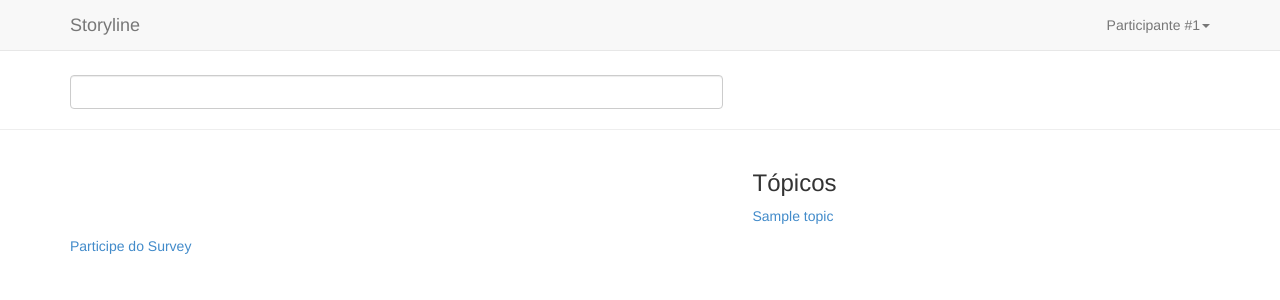
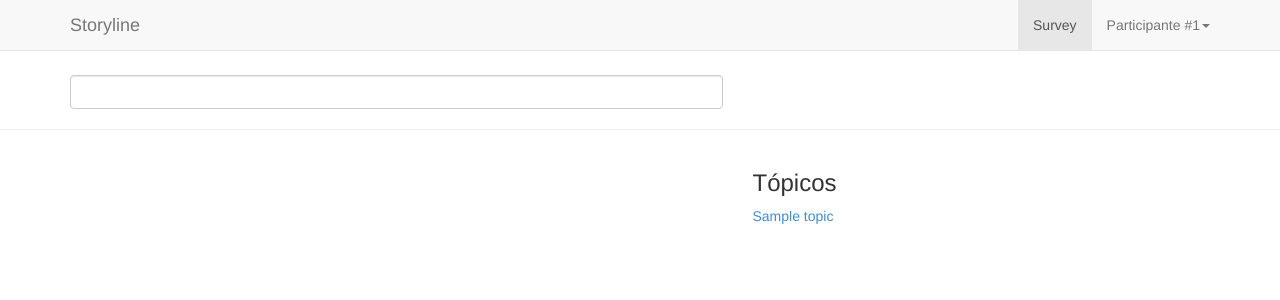
Before and after one commit to phillipecavalcante/storyline, a Django app: page / in a window 1280 px wide. Shown: the top 300 px of the page. Run offline with Django 3.2, Linux system fonts and the light colour scheme; a user stored in the database is signed in; tables that the repository leaves empty hold one stand-in row (values such as "Sample post"); parts of the project's set-up code (start-up, migrations or seed data) failed here and were passed over; some libraries are stand-ins or nearby versions.

Commit message:
Adição do link que leva ao Survey e ajustes de visibilidade de links.

```diff
--- a/templates/base.html
+++ b/templates/base.html
@@ -47,7 +47,9 @@
 
         <div class="container">
             <ul class="list-inline">
-                <li><a href="{% url 'survey:ticket' %}">Participe do Survey</a></li>
+                {% if not user.is_authenticated %}
+                    <li><a href="{% url 'survey:ticket' %}">Participe do Survey</a></li>
+                {% endif%}
             </ul>
         </div>
         <!--JS-->
--- a/templates/brand.html
+++ b/templates/brand.html
@@ -10,6 +10,7 @@
 
 <ul class="nav navbar-nav navbar-right">
     {% if user.is_authenticated %}
+    <li class="active"><a href="{% url 'survey:storylines' %}">Survey</a></li>
     <li class="dropdown">
         <a href="#" class="dropdown-toggle" data-toggle="dropdown">Participante #{{ user.id }}<b class="caret"></b></a>
         <ul class="dropdown-menu">
```
